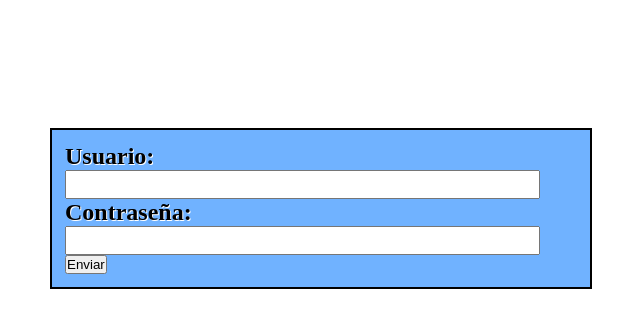
After one commit to MariCarmenAlfaro/DWSServidor, a PHP site: page /login.php in a window 1280 px wide. The commit adds this page. Shown: the top 328 px of the page, without its empty margins (319-959 px from the left). Run offline with PHP 8.4, Linux system fonts and the light colour scheme.

Commit message:
maquetacion ficha y login

```diff
--- a/tema4/torneo/css/estiloFinal.css
+++ b/tema4/torneo/css/estiloFinal.css
@@ -4,7 +4,7 @@
 }
 
 body {
-    background-image: url(../imgs/fondoTenisMesa.jpg);
+    /*background-image: url(../imgs/fondoTenisMesa.jpg);*/
     background-repeat: no-repeat;
     background-attachment: fixed;
     background-position: center;
@@ -66,3 +66,34 @@ h3,
     margin: 100% 0;
     border: 2px solid red;
 }
+.contenedor{
+    background-color: white;
+    width: 50%;
+    margin: auto;
+    padding: 1%;
+    border: 2px solid black;
+}
+.datosFicha{
+margin: 3%;
+color: rgb(0, 119, 255);
+
+}
+.tituloFicha{
+    color: rgb(0, 119, 255);
+}
+.contenedorLogin{
+    background-color: rgba(0, 119, 255, 0.562);
+    width: 40%;
+padding: 1%;
+    margin: 10% auto;
+    border: 2px solid black;
+}
+.datosLogin{
+    font-size: x-large;
+    font-weight: 600;
+    text-shadow: 1px 1px white;
+}
+.inputLogin{
+    width: 90%;
+    padding: 1%;
+}
--- /dev/null
+++ b/tema4/torneo/login.php
@@ -0,0 +1,21 @@
+<!DOCTYPE html>
+<html lang="en">
+<head>
+    <meta charset="UTF-8">
+    <meta http-equiv="X-UA-Compatible" content="IE=edge">
+    <meta name="viewport" content="width=device-width, initial-scale=1.0">
+    <title>Login</title>
+    <link rel="stylesheet" href="css/estiloFinal.css">
+</head>
+<body>
+    <div class="contenedorLogin">
+        <form action="" method="post">
+            <p class="datosLogin">Usuario: </p>
+            <input type="text" class="inputLogin" >
+            <p class="datosLogin">Contraseña: </p>
+            <input type="password" class="inputLogin">
+            <input type="button" value="Enviar">
+        </form>
+    </div>
+</body>
+</html>
```
Also changed, not shown: tema4/torneo/jugadorVistaFicha.php (added, +21 -0 lines), tema4/torneo/jugadorVista.php (renamed from tema4/torneo/pantalla.php).
